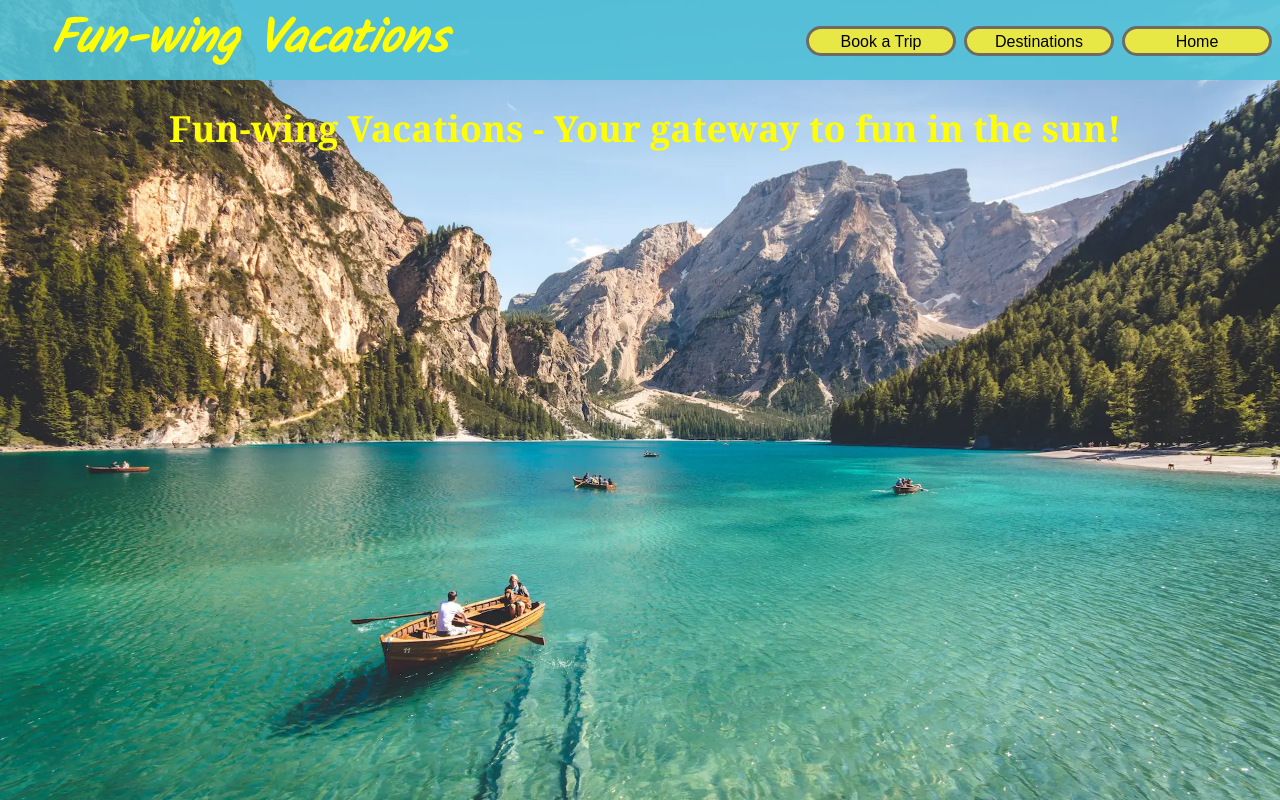
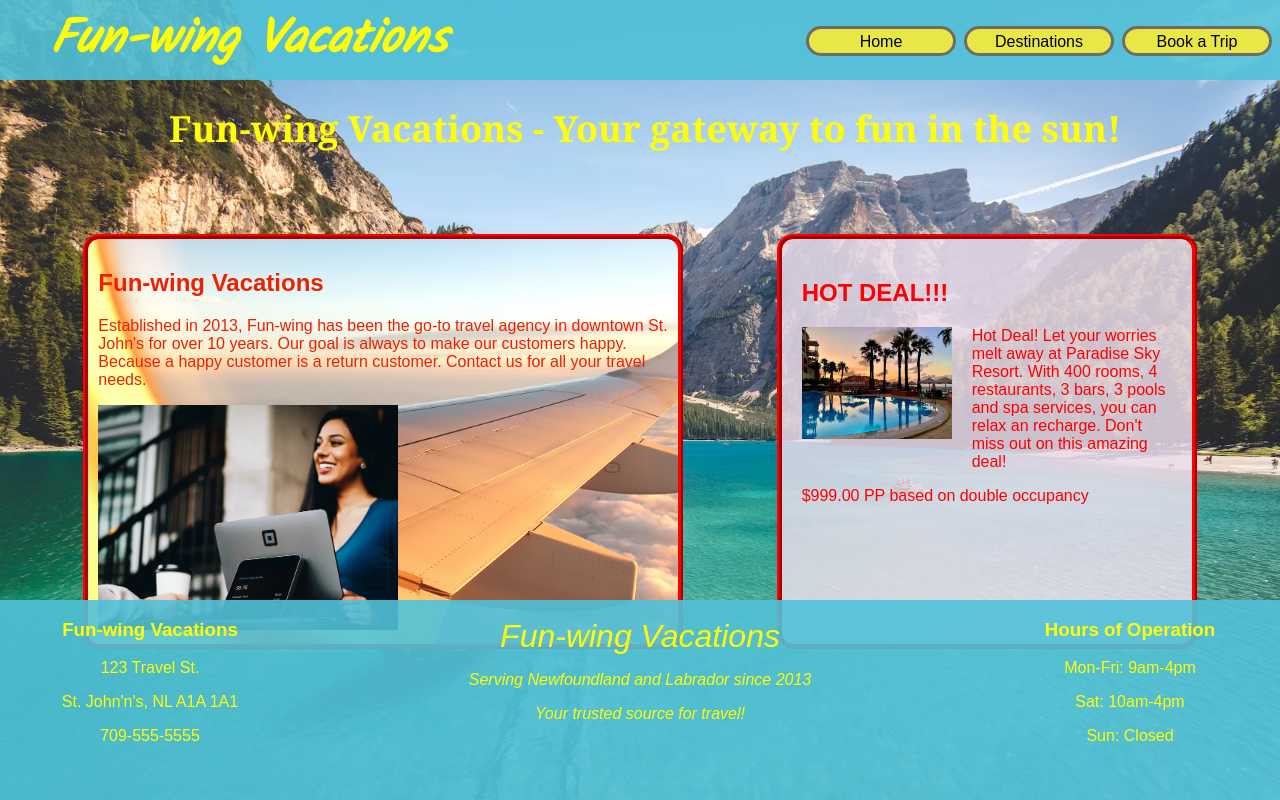
Before and after one commit to laurenwilson27/travel-agency, a React (Create React App) app: page / in a window 1280 px wide. Built offline with nearby package versions, Linux system fonts and the light colour scheme; a web font is replaced by a local one.

Commit message:
Added home page content

```diff
--- a/src/App.js
+++ b/src/App.js
@@ -6,6 +6,7 @@ import ResortsPage from "./components/ResortsPage";
 import BookingPage from "./components/BookingPage";
 
 import { useState } from "react";
+import Footer from "./components/Footer";
 
 function App() {
   const [page, setPage] = useState("home");
@@ -34,9 +35,9 @@ function App() {
   return (
     <div className="App">
       <header>
+        <HeaderButton label="Book a Trip" onClick={() => setPage("booking")} />
+        <HeaderButton label="Destinations" onClick={() => setPage("resorts")} />
         <HeaderButton label="Home" onClick={() => setPage("home")} />
-        <HeaderButton label="Destinations" onClick={() => setPage("resorts")} />
-        <HeaderButton label="Book a Trip" onClick={() => setPage("booking")} />
         <div className="headerbox">
           <div className="agencyname">
             <h1>Fun-wing Vacations</h1>
@@ -44,6 +45,7 @@ function App() {
         </div>
       </header>
       {getPage()}
+      <Footer />
     </div>
   );
 }
--- /dev/null
+++ b/src/components/Footer.jsx
@@ -0,0 +1,31 @@
+import React from "react";
+
+const Footer = () => {
+  return (
+    <div className="flexfoot">
+      <div className="cornerboxleft">
+        <h3>Fun-wing Vacations</h3>
+        <p>123 Travel St.</p>
+        <p>St. John'n's, NL A1A 1A1</p>
+        <p>709-555-5555</p>
+      </div>
+
+      <div className="companybox">
+        <p>
+          <span className="fontxx">Fun-wing Vacations</span>
+        </p>
+        <p>Serving Newfoundland and Labrador since 2013</p>
+        <p>Your trusted source for travel!</p>
+      </div>
+
+      <div className="cornerboxright">
+        <h3>Hours of Operation</h3>
+        <p>Mon-Fri: 9am-4pm</p>
+        <p>Sat: 10am-4pm</p>
+        <p>Sun: Closed</p>
+      </div>
+    </div>
+  );
+};
+
+export default Footer;
--- a/src/components/HomePage.jsx
+++ b/src/components/HomePage.jsx
@@ -1,4 +1,7 @@
 import React from "react";
+
+import agent from "./images/agent.webp";
+import hotdeal from "./images/hotdeal.webp";
 
 const FrontPage = () => {
   return (
@@ -7,6 +10,28 @@ const FrontPage = () => {
         <div className="sloganbox">
           <h1>Fun-wing Vacations - Your gateway to fun in the sun!</h1>
         </div>
+        <div className="flexmain">
+          <div className="aboutus">
+            <h2>Fun-wing Vacations</h2>
+            <p>
+              Established in 2013, Fun-wing has been the go-to travel agency in
+              downtown St. John's for over 10 years. Our goal is always to make
+              our customers happy. Because a happy customer is a return
+              customer. Contact us for all your travel needs.
+            </p>
+            <img src={agent} id="agentimg" alt="Travel agent" width="300px" />
+          </div>
+          <div className="dealsbox">
+            <h2>HOT DEAL!!!</h2>
+            <img src={hotdeal} id="dealpic" alt="Paradise Sky Resort" />
+            <p>
+              Hot Deal! Let your worries melt away at Paradise Sky Resort. With
+              400 rooms, 4 restaurants, 3 bars, 3 pools and spa services, you
+              can relax an recharge. Don't miss out on this amazing deal!
+            </p>
+            <p>$999.00 PP based on double occupancy</p>
+          </div>
+        </div>
       </main>
     </>
   );
--- a/src/index.css
+++ b/src/index.css
@@ -28,6 +28,7 @@ body {
 .App {
   background-image: url(./components/images/background.webp);
   background-size: cover;
+  background-attachment: fixed;
   background-color: rgba(151, 142, 115, 0.32);
 
   min-height: 100vh;
@@ -59,10 +60,16 @@ body {
   flex-wrap: wrap;
 }
 .flexfoot {
-  background-color: rgb(224, 110, 239);
+  position: fixed;
+  left: 0;
+  bottom: 0;
+  width: 100%;
+
   display: flex;
   min-height: 200px;
   justify-content: space-evenly;
+
+  background-color: rgba(81, 193, 215, 0.9);
 }
 .headerbox {
   height: 80px;
@@ -184,7 +191,7 @@ body {
   font-size: medium;
   font-style: oblique;
   color: rgb(254, 254, 4);
-  background-color: rgb(81, 193, 215);
+  /* background-color: rgb(81, 193, 215); */
 }
 .cornerboxleft {
   height: 200px;
@@ -194,7 +201,7 @@ body {
   flex-shrink: 0;
   color: rgb(254, 254, 4);
   text-align: center;
-  background-color: rgb(81, 193, 215);
+  /* background-color: rgb(81, 193, 215); */
 }
 .cornerboxright {
   height: 200px;
@@ -204,7 +211,7 @@ body {
   flex-shrink: 0;
   text-align: center;
   color: rgb(254, 254, 4);
-  background-color: rgb(81, 193, 215);
+  /* background-color: rgb(81, 193, 215); */
 }
 .fontxx {
   font-size: xx-large;
@@ -213,13 +220,12 @@ body {
   justify-self: center;
 }
 
-.dealpic {
-  width: 200px;
-  height: 200px;
+#dealpic {
   float: left;
-  padding-left: 0px;
-  margin-left: 0px;
-  margin-top: 0px;
+  width: 150px;
+
+  margin-right: 20px;
+  margin-bottom: 20px;
 }
 .fontxxred {
   font-size: xx-large;
```
